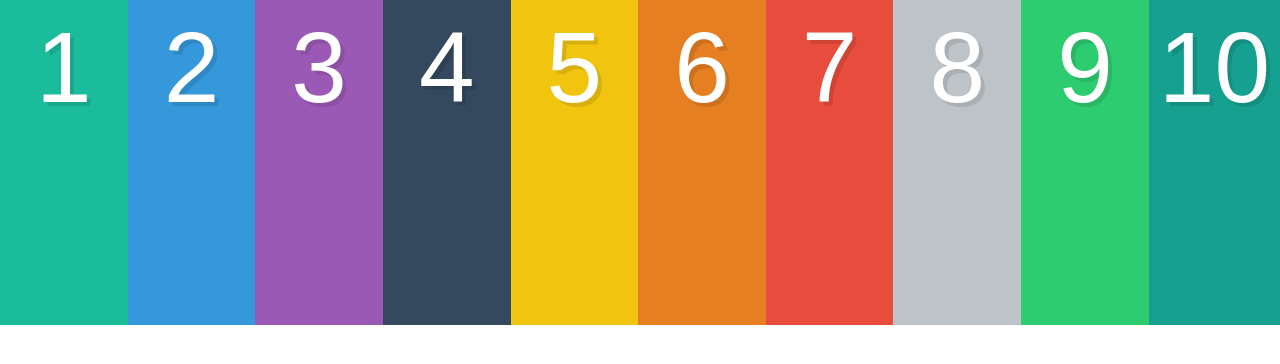
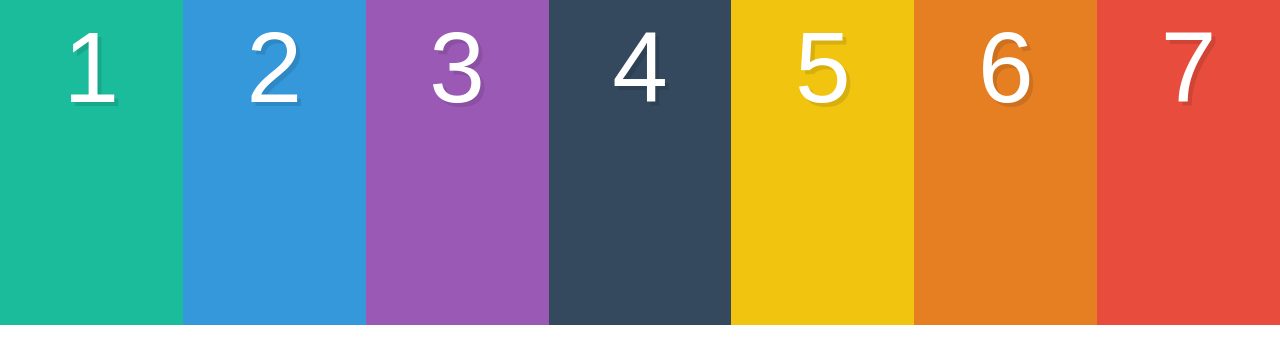
Before and after one commit to edvidaurri/symmetrical-flex, a plain HTML site: page What-The-Flexbox-master/alignment-and-centering/index.html in a window 1280 px wide. Drawn offline with Linux system fonts and the light colour scheme.

Commit message:
index.html

```diff
--- a/What-The-Flexbox-master/alignment-and-centering/index.html
+++ b/What-The-Flexbox-master/alignment-and-centering/index.html
@@ -15,9 +15,7 @@
     <div class="box box5">5</div>
     <div class="box box6">6</div>
     <div class="box box7">7</div>
-    <div class="box box8">8</div>
-    <div class="box box9">9</div>
-    <div class="box box10">10</div>
+
   </div>
 
 </body>
```
